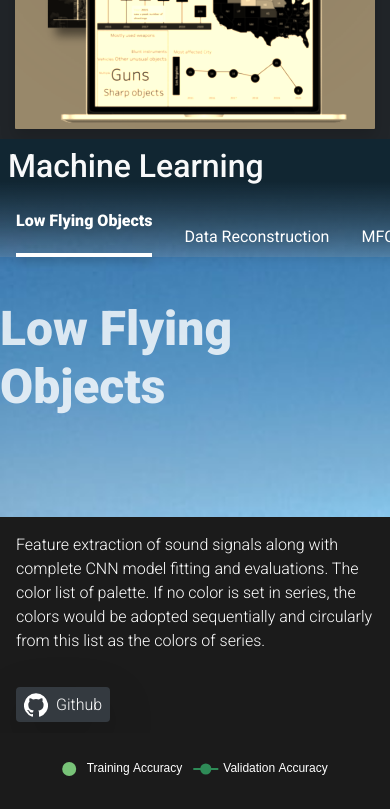
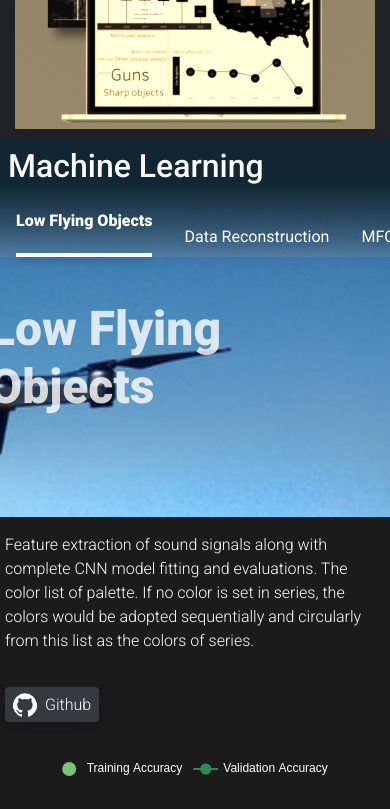
Before and after one commit to acen20/react-portfolio, a React (Create React App) app: page / in a window 390 px wide. Shown: the part 3720-4529 px from the top of the page. Built offline with nearby package versions, Linux system fonts and the light colour scheme.

Commit message:
Routine push

```diff
--- a/src/ML.css
+++ b/src/ML.css
@@ -4,7 +4,7 @@
   background-size: cover;
   background-image: url("images/ML-Drone.jpeg");
   background-attachment: fixdsed;
-  overflow: hidden;
+  background-position: right;
 }
 
 .ml-sidebar {
@@ -49,6 +49,7 @@
 
 .ml-project-container {
   height: 100vh;
+  box-sizing: border-box;
 }
 
 .ml-project-header {
@@ -77,6 +78,9 @@
 }
 
 @media screen and (max-width: 800px) {
+  .ml-sidebar {
+    z-index: 1;
+  }
   .ml-sidebar-controls {
     display: flex;
     gap: 2em;
--- a/src/ML.js
+++ b/src/ML.js
@@ -125,9 +125,9 @@ function ML() {
     });
   });
   return (
-    <div className="ml-container bg-dark text-white">
+    <div className="ml-container position-relative bg-dark text-white">
       <div class="row">
-        <div className="ml-sidebar h-auto col-md-3 col-12">
+        <div className="ml-sidebar position-sticky sticky-top h-auto col-md-3 col-12">
           <h2 className="p-2 text-light">Machine Learning</h2>
           <div className="ml-sidebar-controls p-0 d-lg-block pt-lg-5 px-lg-0 px-3">
             <div className="p-0 w-85 ml-auto py-2 selected">
@@ -158,8 +158,8 @@ function ML() {
           </div>
         </div>
 
-        <div className="col-lg-9 col-12 ml-project-container p-lg-5">
-          <div className="bg-darkf h-100 d-flex flex-column justify-content-lg-between justify-content-around align-items-end">
+        <div className="col-lg-9 col-12 ml-project-container p-lg-5 px-1 py-0">
+          <div className=" h-100 d-flex flex-column justify-content-lg-between justify-content-around align-items-end">
             <h3 className="ml-project-header pb-2 mr-5">Low Flying Objects</h3>
             <div className="ml-project-details container">
               <div className="row">
```
